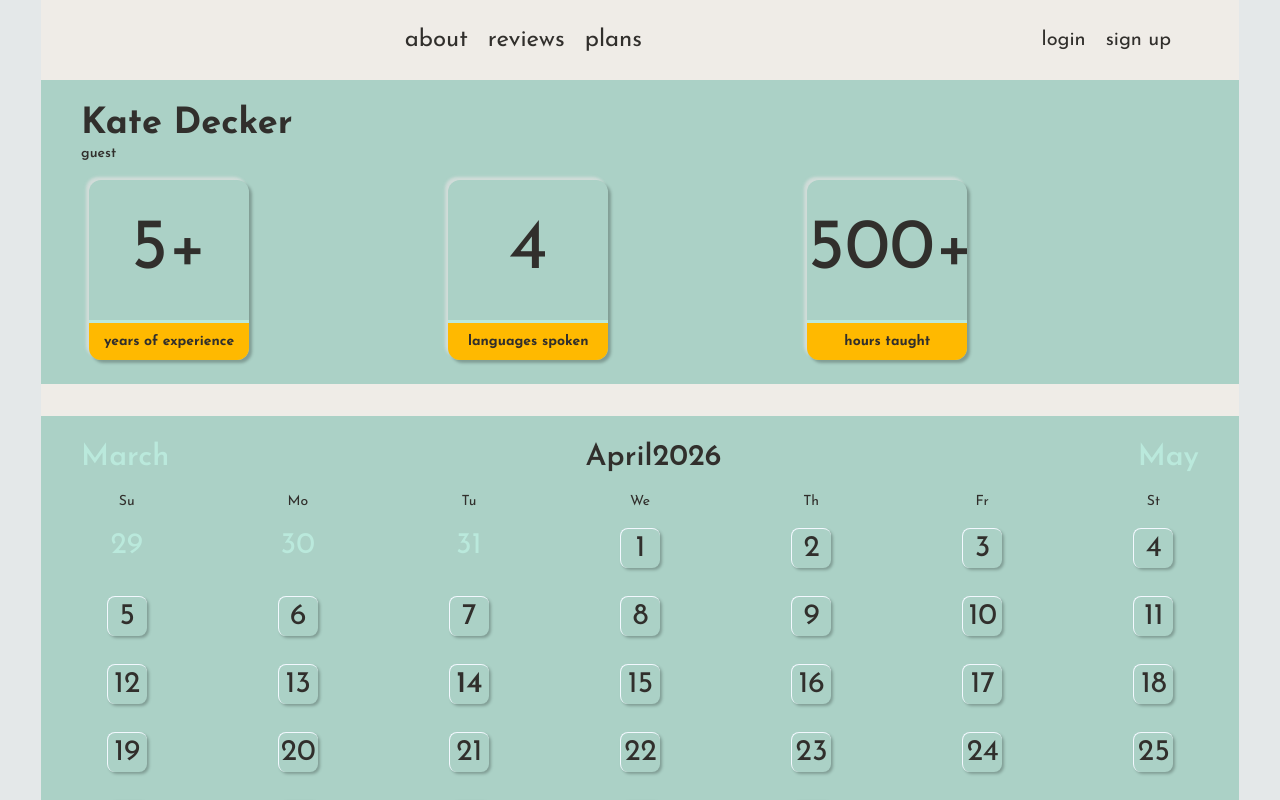
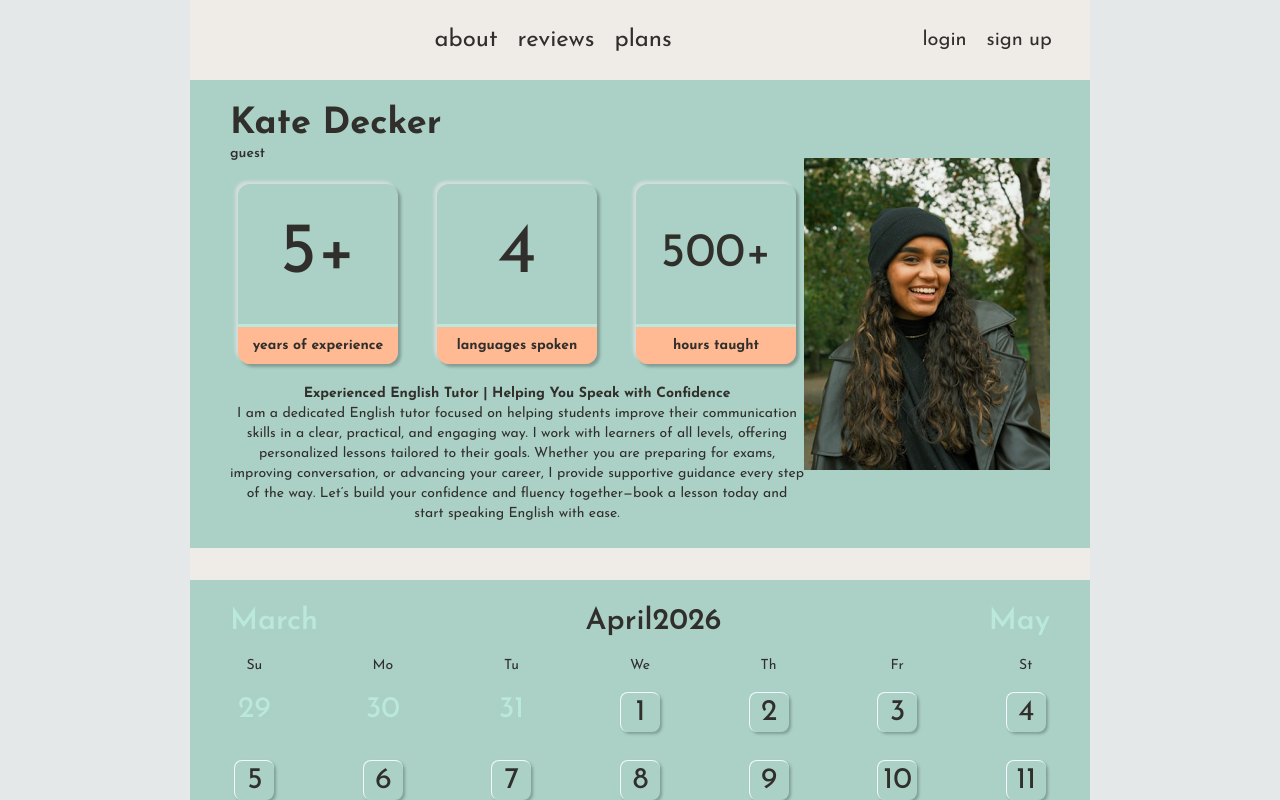
Before and after one commit to Oljas-Dev/tutor-web-card, a React (Vite) app: page /dashboard in a window 1280 px wide. Shown: the top 800 px of the page. Built offline with nearby package versions, Linux system fonts and the light colour scheme; no server answers; the database is empty.

Commit message:
19.04.2026 commit

```diff
--- a/package.json
+++ b/package.json
@@ -24,13 +24,14 @@
     "react-bootstrap-icons": "^1.11.6",
     "react-dom": "19.2.4",
     "react-hot-toast": "^2.6.0",
+    "react-lazy-load-image-component": "^1.6.3",
     "react-router-dom": "^7.13.2",
     "resend": "^6.10.0",
     "tailwindcss": "^4.2.2"
   },
   "devDependencies": {
     "@eslint/js": "^9.39.4",
-    "@react-email/preview-server": "^4.3.2",
+    "@react-email/preview-server": "^5.2.11",
     "@tanstack/eslint-plugin-query": "^5.99.0",
     "@types/dotenv": "^6.1.1",
     "@types/express": "^5.0.6",
--- a/src/components/Applayout.tsx
+++ b/src/components/Applayout.tsx
@@ -2,7 +2,7 @@ import { Outlet } from "react-router-dom";
 
 export default function Applayout() {
   return (
-    <div className="text-jet flex flex-col justify-center items-center min-h-screen bg-secondary-bg min-w-225">
+    <div className="text-jet flex flex-col justify-center place-items-center min-h-screen bg-secondary-bg max-w-225">
       <Outlet />
     </div>
   );
--- /dev/null
+++ b/src/components/HeroSection/AboutMeText.tsx
@@ -0,0 +1,16 @@
+export default function AboutMeText() {
+  return (
+    <div className="text-center">
+      <h4>Experienced English Tutor | Helping You Speak with Confidence</h4>
+      <p>
+        I am a dedicated English tutor focused on helping students improve their
+        communication skills in a clear, practical, and engaging way. I work
+        with learners of all levels, offering personalized lessons tailored to
+        their goals. Whether you are preparing for exams, improving
+        conversation, or advancing your career, I provide supportive guidance
+        every step of the way. Let’s build your confidence and fluency
+        together—book a lesson today and start speaking English with ease.
+      </p>
+    </div>
+  );
+}
--- /dev/null
+++ b/src/components/HeroSection/Achievements.tsx
@@ -0,0 +1,11 @@
+import AchievementsCard from "./ui/AchievementsCard";
+
+export default function Achievements() {
+  return (
+    <div className="flex justify-between px-2">
+      <AchievementsCard value="5+" title="years of experience" />
+      <AchievementsCard value="4" title="languages spoken" />
+      <AchievementsCard value="500+" title="hours taught" smallText={true} />
+    </div>
+  );
+}
--- a/src/components/HeroSection/Hero.tsx
+++ b/src/components/HeroSection/Hero.tsx
@@ -1,27 +1,20 @@
+import AboutMeText from "./AboutMeText";
+import Achievements from "./Achievements";
 import Header from "./Header";
-import AchievementsCard from "./ui/AchievementsCard";
+
+import avatar from "../../assets/avatar.png";
 
 export default function Hero() {
   return (
-    <section className="grid grid-cols-[80%_20%] w-full bg-jade px-10 py-6 mb-8">
-      <div className="flex flex-col gap-4">
+    <section className="grid grid-cols-[70%_30%] w-full bg-jade px-10 py-6 mb-8">
+      <div className="flex flex-col gap-5">
         <Header />
-        <div className="flex justify-between px-2">
-          <AchievementsCard value="5+" title="years of experience" />
-          <AchievementsCard value="4" title="languages spoken" />
-          <AchievementsCard value="500+" title="hours taught" />
-        </div>
+        <Achievements />
+        <AboutMeText />
       </div>
 
-      <div>
-        {/* <Image
-          src={avatar2}
-          alt="avatar"
-          width={200}
-          height={260}
-          // placeholder="blur"
-          className="object-cover w-auto h-auto"
-        /> */}
+      <div className="flex-center">
+        <img src={avatar} alt="Teacher Avatar" />
       </div>
     </section>
   );
--- a/src/components/HeroSection/ui/AchievementsCard.tsx
+++ b/src/components/HeroSection/ui/AchievementsCard.tsx
@@ -1,16 +1,18 @@
 export default function AchievementsCard({
   value,
   title,
+  smallText = false,
 }: {
   value: string;
   title: string;
+  smallText?: boolean;
 }) {
   return (
     <div className="w-40 h-45 flex flex-col bg-jade text-center rounded-xl overflow-hidden shadow-[3px_3px_3px_var(--shadow-dark-card),-3px_-3px_3px_var(--shadow-light)]">
       <div className="flex-1 flex-center">
-        <p className="text-7xl">{value}</p>
+        <p className={`${smallText ? "text-5xl" : "text-7xl"}`}>{value}</p>
       </div>
-      <div className="h-10 flex-center bg-amber-400 border-t-3 border-jade-light">
+      <div className="h-10 flex-center bg-peach border-t-3 border-jade-light">
         <p>
           <strong>{title}</strong>
         </p>
--- a/src/style.css
+++ b/src/style.css
@@ -28,6 +28,9 @@
   h3 {
     @apply text-2xl font-medium;
   }
+  h4 {
+    @apply text-sm font-bold;
+  }
 
   .calendar-grid {
     @apply grid grid-cols-7 justify-items-center mt-4 -mx-10;
@@ -46,6 +49,7 @@
   --color-jet: #312f2c;
   --color-reflection: #f3f9ff;
   --color-green-day: #40a056;
+  --color-peach: #ffb993;
 
   --shadow-dark: 2px 2px 3px rgb(0, 0, 0, 0.25);
   --shadow-dark-card: rgb(0, 0, 0, 0.25);
```
Also changed, not shown: src/assets/avatar.png (added), 1 other file (tests, documents, lock files or other folders).
